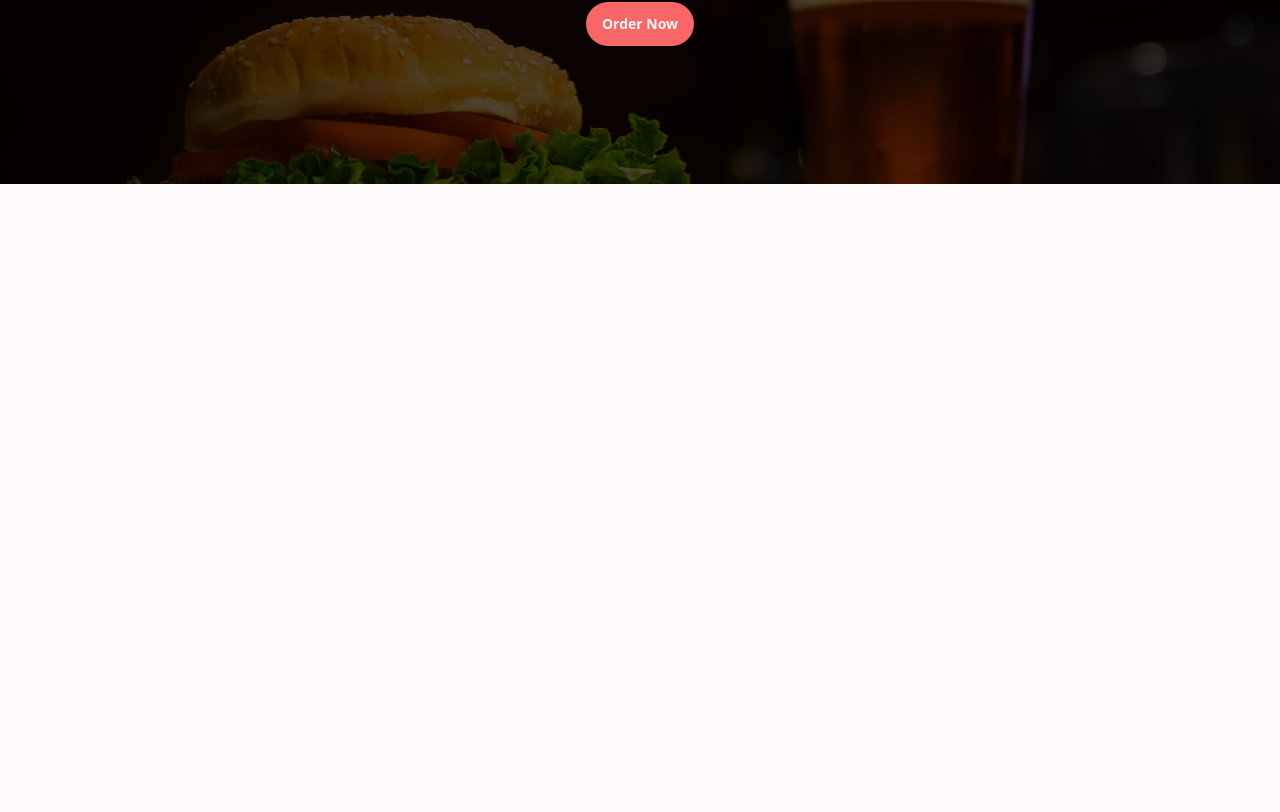
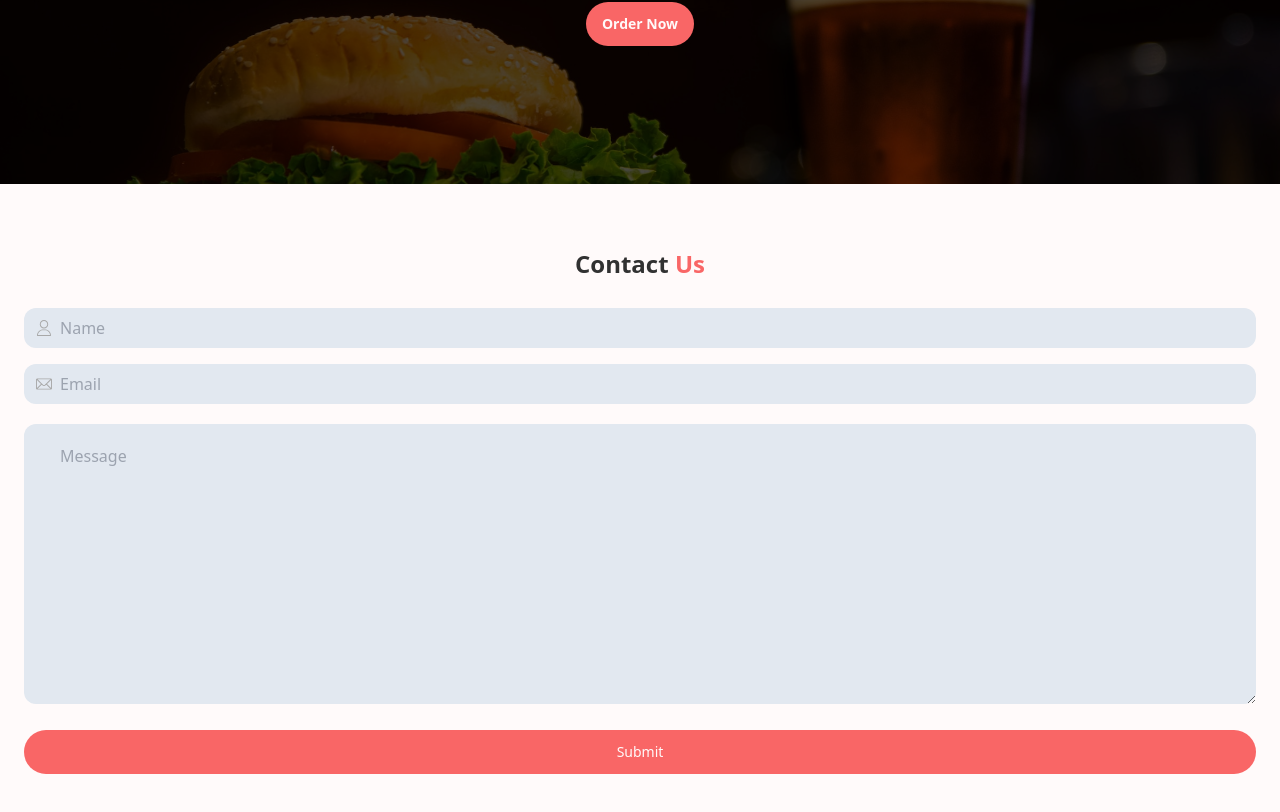
Before and after one commit to AlecBlance/Junior-FE-Assessment, a React (Vite) app in the folder Task1/: page / in a window 1280 px wide. Shown: the part 2197-3009 px from the top of the page. Before the commit the page ends 2381 px from the top, so only its background shows below. Built offline with nearby package versions, Linux system fonts and the light colour scheme.

Commit message:
feat: contact component

```diff
--- a/Task1/src/App.jsx
+++ b/Task1/src/App.jsx
@@ -2,6 +2,7 @@ import About from "./components/About";
 import Header from "./components/Header";
 import Products from "./components/Products";
 import Cta from "./components/CTA";
+import Contact from "./components/Contact";
 
 const App = () => {
   return (
@@ -10,6 +11,7 @@ const App = () => {
       <Products />
       <About />
       <Cta />
+      <Contact />
     </>
   );
 };
--- /dev/null
+++ b/Task1/src/components/Contact/index.jsx
@@ -0,0 +1,68 @@
+const Contact = () => {
+  return (
+    <div className="py-16 px-6">
+      <h1 className="text-center text-2xl text-custom-black font-black mb-7">
+        Contact <span className="text-palette-red">Us</span>
+      </h1>
+      <form>
+        <div>
+          <label className="relative">
+            <svg
+              className="absolute w-4 h-4 top-1/2 transform -translate-y-1/2 left-3"
+              viewBox="0 0 21 21"
+              xmlns="http://www.w3.org/2000/svg"
+            >
+              <path
+                d="M10.5 0C7.44684 0 4.96289 2.48395 4.96289 5.53711C4.96289 8.59027 7.44684 11.0742 10.5 11.0742C13.5532 11.0742 16.0371 8.59027 16.0371 5.53711C16.0371 2.48395 13.5532 0 10.5 0ZM10.5 9.84375C8.12532 9.84375 6.19336 7.91179 6.19336 5.53711C6.19336 3.16243 8.12532 1.23047 10.5 1.23047C12.8747 1.23047 14.8066 3.16243 14.8066 5.53711C14.8066 7.91179 12.8747 9.84375 10.5 9.84375Z"
+                fill="#A8A8A8"
+              />
+              <path
+                d="M17.3892 14.6916C15.8733 13.1524 13.8637 12.3047 11.7305 12.3047H9.26953C7.13639 12.3047 5.12671 13.1524 3.61077 14.6916C2.10226 16.2233 1.27148 18.2451 1.27148 20.3848C1.27148 20.7245 1.54695 21 1.88672 21H19.1133C19.4531 21 19.7285 20.7245 19.7285 20.3848C19.7285 18.2451 18.8977 16.2233 17.3892 14.6916ZM2.52902 19.7695C2.83726 16.2797 5.74264 13.5352 9.26953 13.5352H11.7305C15.2574 13.5352 18.1627 16.2797 18.471 19.7695H2.52902Z"
+                fill="#A8A8A8"
+              />
+            </svg>
+
+            <input
+              type="text"
+              placeholder="Name"
+              className="bg-slate-200 w-full py-2 px-9 rounded-xl"
+            />
+          </label>
+        </div>
+        <div>
+          <label className="relative">
+            <svg
+              className="absolute w-4 h-4 top-1/2 transform -translate-y-1/2 left-3"
+              viewBox="0 0 21 21"
+              fill="none"
+              xmlns="http://www.w3.org/2000/svg"
+            >
+              <path
+                d="M19.1543 3.11719H1.8457C0.825932 3.11719 0 3.94825 0 4.96289V16.0371C0 17.0578 0.832002 17.8828 1.8457 17.8828H19.1543C20.1655 17.8828 21 17.0613 21 16.0371V4.96289C21 3.95005 20.1773 3.11719 19.1543 3.11719ZM18.8958 4.34766C18.5187 4.72274 12.0292 11.1781 11.8051 11.401C11.4565 11.7496 10.993 11.9416 10.5 11.9416C10.007 11.9416 9.54352 11.7496 9.19373 11.3998C9.04304 11.2499 2.62512 4.86585 2.10418 4.34766H18.8958ZM1.23047 15.7867V5.21411L6.54765 10.5033L1.23047 15.7867ZM2.10496 16.6523L7.42005 11.371L8.32482 12.2711C8.90585 12.8521 9.67833 13.172 10.5 13.172C11.3217 13.172 12.0942 12.8521 12.674 12.2722L13.5799 11.371L18.895 16.6523H2.10496ZM19.7695 15.7867L14.4523 10.5033L19.7695 5.21411V15.7867Z"
+                fill="#A8A8A8"
+              />
+            </svg>
+
+            <input
+              type="text"
+              placeholder="Email"
+              className="bg-slate-200 w-full py-2 px-9 mt-4 rounded-xl"
+            />
+          </label>
+        </div>
+        <textarea
+          name="Message"
+          id="message"
+          cols="30"
+          rows="10"
+          className="bg-slate-200 w-full px-9 rounded-xl mt-5 py-5"
+          placeholder="Message"
+        ></textarea>
+        <button className="w-full bg-palette-red px-3 py-3 text-sm text-white-red rounded-3xl mt-5">
+          Submit
+        </button>
+      </form>
+    </div>
+  );
+};
+export default Contact;
```
